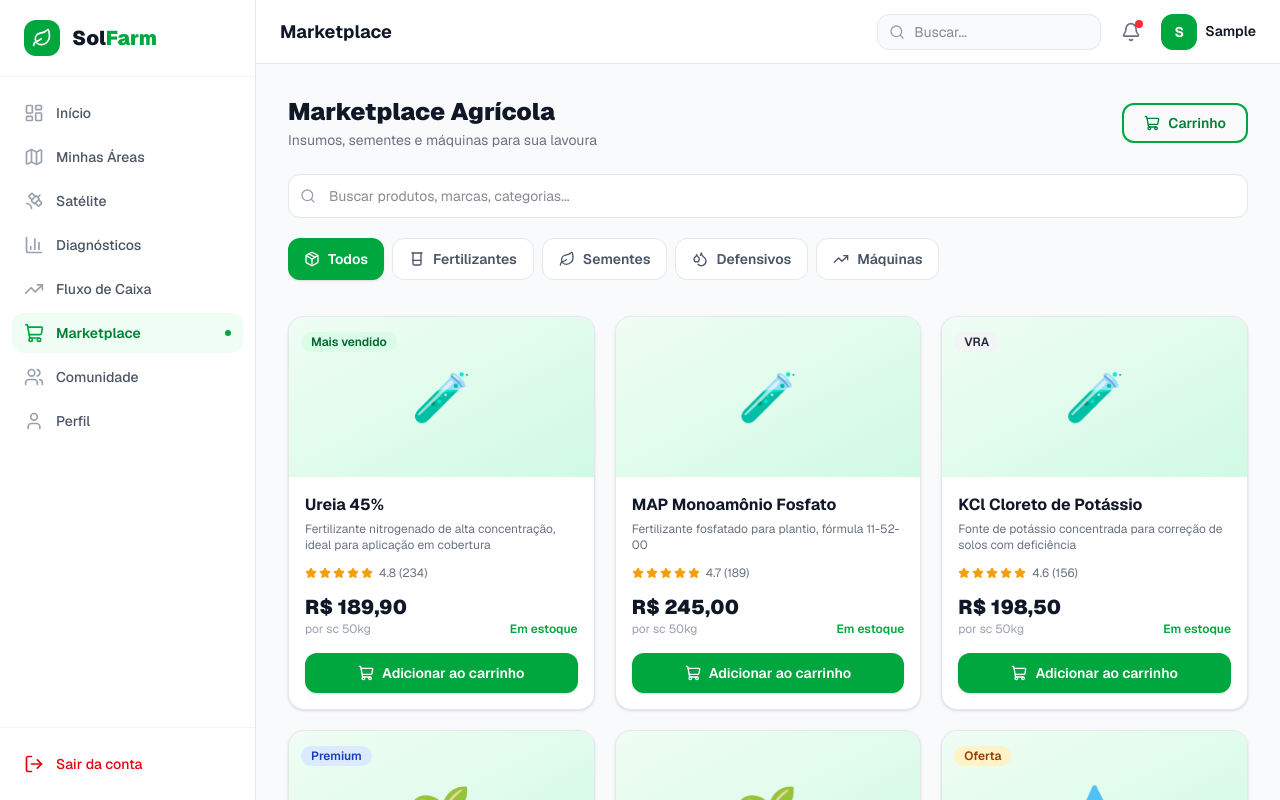
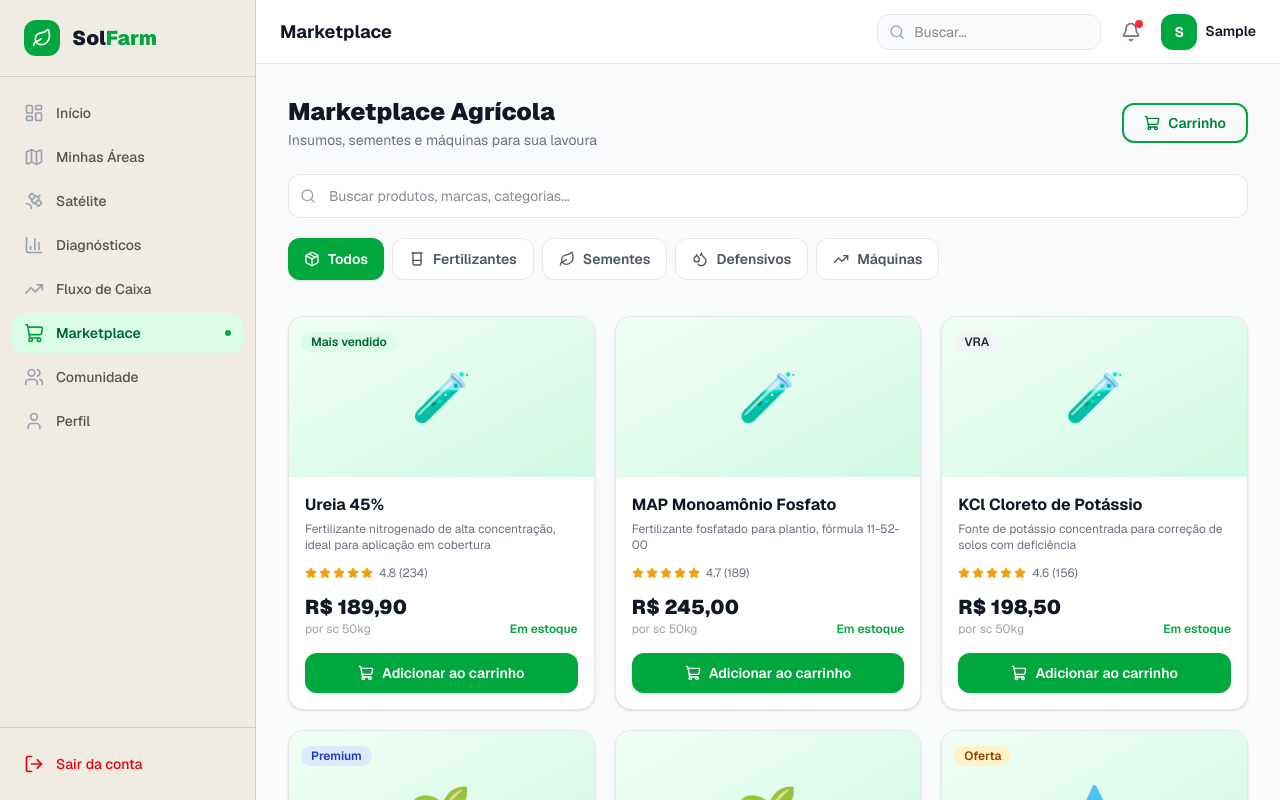
Before and after one commit to imobai-create/solfarm-web, a Next.js app: page /dashboard/marketplace in a window 1280 px wide. Shown: the top 800 px of the page. Built offline with nearby package versions, Linux system fonts and the light colour scheme; no server answers; sample sign-in values are in the browser's storage.

Commit message:
paleta terra: fundo #e8e2d9, sidebar #f0ece4, bordas #d4cec5

```diff
--- a/src/app/globals.css
+++ b/src/app/globals.css
@@ -1,17 +1,18 @@
 @import "tailwindcss";
 
 :root {
-  --background: #f5f3ee;       /* creme quente — verde-marrom suave */
+  --background: #e8e2d9;       /* terra — verde-marrom bem visível */
   --foreground: #1c1917;
   --primary: #16a34a;
   --primary-dark: #15803d;
   --primary-light: #22c55e;
   --primary-bg: #f0fdf4;
-  --border: #e2ddd6;           /* borda levemente amarronzada */
-  --card: #fdfcf9;             /* card levemente creme */
+  --border: #d4cec5;           /* borda terra */
+  --card: #faf8f4;             /* card creme claro sobre fundo terra */
   --olive: #7c8b5a;            /* verde-marrom (olive) */
-  --olive-light: #f2f0e8;      /* fundo olive claro */
+  --olive-light: #edeade;      /* fundo olive claro */
   --olive-dark: #5a6640;       /* olive escuro pra texto */
+  --sidebar-bg: #f0ece4;       /* sidebar um toque mais claro que o fundo */
 }
 
 @theme inline {
--- a/src/components/layout/Sidebar.tsx
+++ b/src/components/layout/Sidebar.tsx
@@ -31,9 +31,9 @@ export function Sidebar() {
   }
 
   return (
-    <aside className="flex flex-col w-64 min-h-screen bg-white border-r border-gray-200 fixed left-0 top-0 bottom-0 z-30">
+    <aside className="flex flex-col w-64 min-h-screen fixed left-0 top-0 bottom-0 z-30" style={{ backgroundColor: '#f0ece4', borderRight: '1px solid #d4cec5' }}>
       {/* Logo */}
-      <div className="flex items-center gap-3 px-6 py-5 border-b border-gray-100">
+      <div className="flex items-center gap-3 px-6 py-5 border-b border-[#d4cec5]">
         <div className="w-9 h-9 rounded-xl bg-green-600 flex items-center justify-center">
           <Leaf className="w-5 h-5 text-white" />
         </div>
@@ -54,8 +54,8 @@ export function Sidebar() {
               className={cn(
                 "flex items-center gap-3 px-3 py-2.5 rounded-xl text-sm font-medium transition-all",
                 isActive
-                  ? "bg-green-50 text-green-700 font-semibold"
-                  : "text-gray-600 hover:bg-gray-50 hover:text-gray-900"
+                  ? "bg-green-100 text-green-800 font-semibold"
+                  : "text-stone-600 hover:bg-[#e5e0d8] hover:text-stone-900"
               )}
             >
               <Icon className={cn("w-5 h-5", isActive ? "text-green-600" : "text-gray-400")} />
@@ -67,7 +67,7 @@ export function Sidebar() {
       </nav>
 
       {/* Footer */}
-      <div className="px-3 py-4 border-t border-gray-100">
+      <div className="px-3 py-4 border-t border-[#d4cec5]">
         <button
           onClick={handleLogout}
           className="flex items-center gap-3 px-3 py-2.5 w-full rounded-xl text-sm font-medium text-red-600 hover:bg-red-50 transition-all"
```
